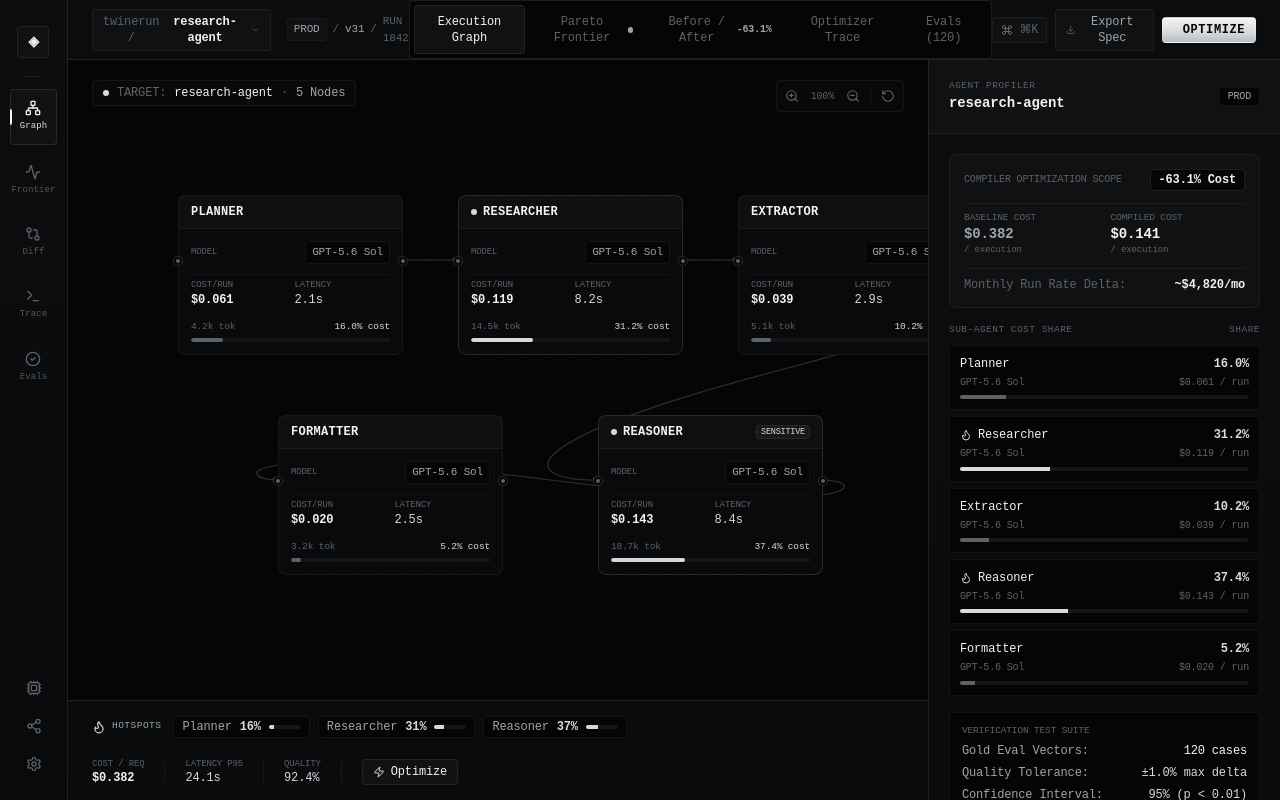
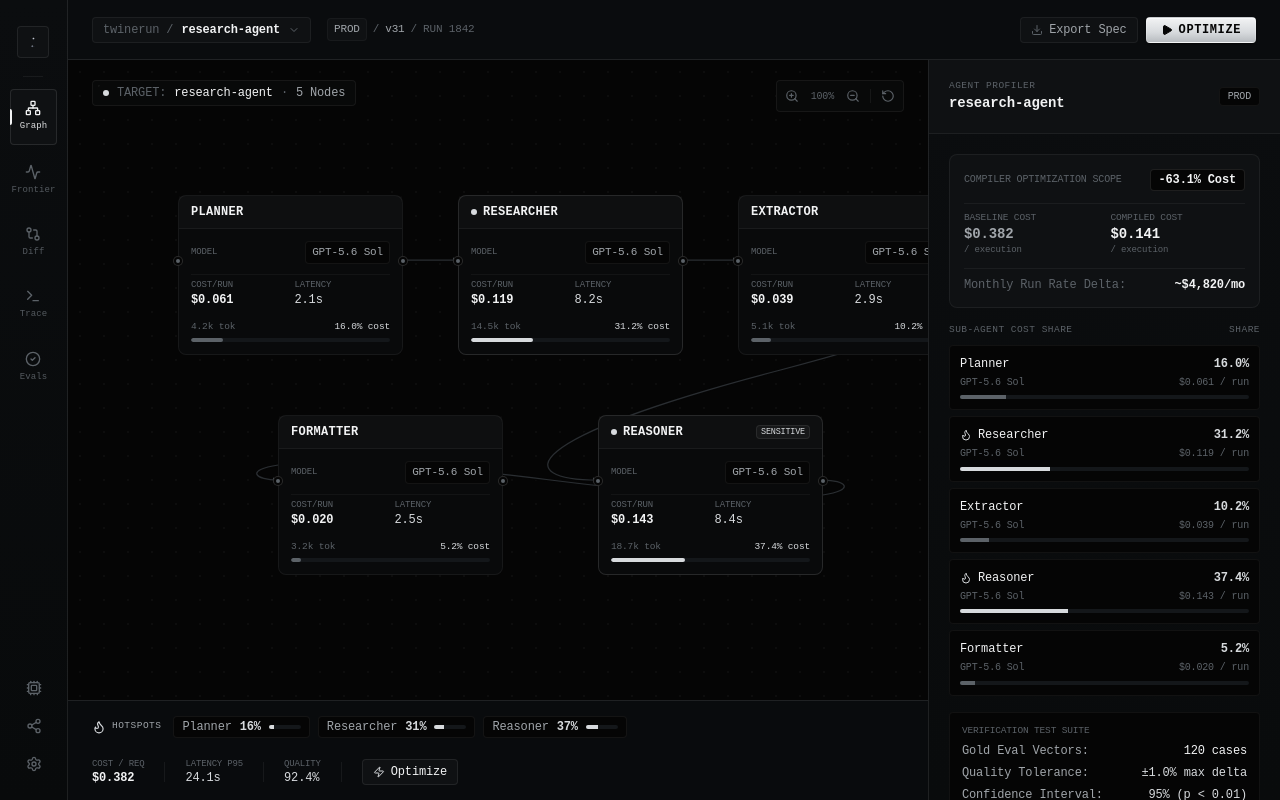
Before and after one commit to Auro-rium/agent-PGO, a React (Vite) app in the folder landingpage/: page / in a window 1280 px wide. Both pictures are taken after a click on the button "Launch twinerun". Built offline with nearby package versions, Linux system fonts and the light colour scheme.

Commit message:
style: simplify studio header chrome

```diff
--- a/landingpage/src/components/NavigationRail.tsx
+++ b/landingpage/src/components/NavigationRail.tsx
@@ -77,7 +77,7 @@ export const NavigationRail: React.FC<NavigationRailProps> = ({
           title="twinerun — Profile-Guided Optimizer"
         >
           <div className="w-8 h-8 rounded bg-[#0F1113] border border-white/[0.08] flex items-center justify-center text-[#F2F3F4] group-hover:border-white/[0.2] transition-all">
-            <span className="font-mono font-bold text-sm text-[#F2F3F4]">◈</span>
+            <img src="/twinerun-favicon.png" alt="TwineRun" className="w-5 h-5 object-contain" />
           </div>
           {isOptimizing && (
             <span className="absolute top-1 right-1 w-1.5 h-1.5 rounded-full bg-[#F2F3F4] animate-ping" />
--- a/landingpage/src/components/TopBar.tsx
+++ b/landingpage/src/components/TopBar.tsx
@@ -101,79 +101,9 @@ export const TopBar: React.FC<TopBarProps> = ({
         </div>
       </div>
 
-      {/* Center: View Switcher */}
-      <div className="studio-view-tabs hidden md:flex items-center bg-[#050505] p-0.5 rounded border border-white/[0.06]">
-        <button
-          id="viewtab-graph"
-          onClick={() => onViewChange('graph')}
-          className={`px-3 py-1 text-xs font-mono rounded transition-all ${
-            currentView === 'graph'
-              ? 'bg-[#0F1113] text-[#F2F3F4] border border-white/[0.08] shadow-sm'
-              : 'text-[#5C6268] hover:text-[#D7DADD]'
-          }`}
-        >
-          Execution Graph
-        </button>
-        <button
-          id="viewtab-frontier"
-          onClick={() => onViewChange('frontier')}
-          className={`px-3 py-1 text-xs font-mono rounded transition-all flex items-center gap-1.5 ${
-            currentView === 'frontier'
-              ? 'bg-[#0F1113] text-[#F2F3F4] border border-white/[0.08] shadow-sm'
-              : 'text-[#5C6268] hover:text-[#D7DADD]'
-          }`}
-        >
-          <span>Pareto Frontier</span>
-          <span className="w-1.5 h-1.5 rounded-full bg-[#A0A5AA]" />
-        </button>
-        <button
-          id="viewtab-diff"
-          onClick={() => onViewChange('diff')}
-          className={`px-3 py-1 text-xs font-mono rounded transition-all flex items-center gap-1.5 ${
-            currentView === 'diff'
-              ? 'bg-[#0F1113] text-[#F2F3F4] border border-white/[0.08] shadow-sm'
-              : 'text-[#5C6268] hover:text-[#D7DADD]'
-          }`}
-        >
-          <span>Before / After</span>
-          <span className="text-[10px] text-[#A0A5AA] font-bold">-{project.savingsPct}%</span>
-        </button>
-        <button
-          id="viewtab-timeline"
-          onClick={() => onViewChange('timeline')}
-          className={`px-3 py-1 text-xs font-mono rounded transition-all ${
-            currentView === 'timeline'
-              ? 'bg-[#0F1113] text-[#F2F3F4] border border-white/[0.08] shadow-sm'
-              : 'text-[#5C6268] hover:text-[#D7DADD]'
-          }`}
-        >
-          Optimizer Trace
-        </button>
-        <button
-          id="viewtab-evals"
-          onClick={() => onViewChange('evals')}
-          className={`px-3 py-1 text-xs font-mono rounded transition-all ${
-            currentView === 'evals'
-              ? 'bg-[#0F1113] text-[#F2F3F4] border border-white/[0.08] shadow-sm'
-              : 'text-[#5C6268] hover:text-[#D7DADD]'
-          }`}
-        >
-          Evals ({project.evalCasesCount})
-        </button>
-      </div>
 
       {/* Right: Command palette & Metallic OPTIMIZE Action */}
       <div className="flex items-center gap-2">
-        {/* Command Palette Button */}
-        <button
-          id="topbar-cmd-btn"
-          onClick={onOpenCommandPalette}
-          className="hidden sm:flex items-center gap-1.5 px-2 py-1 rounded bg-[#0F1113] border border-white/[0.06] hover:border-white/[0.12] text-[#5C6268] hover:text-[#D7DADD] text-xs font-mono transition-colors"
-          title="Command Palette"
-        >
-          <Command className="w-3 h-3" />
-          <span>⌘K</span>
-        </button>
 
         {/* Export Spec CTA */}
         <button
```
